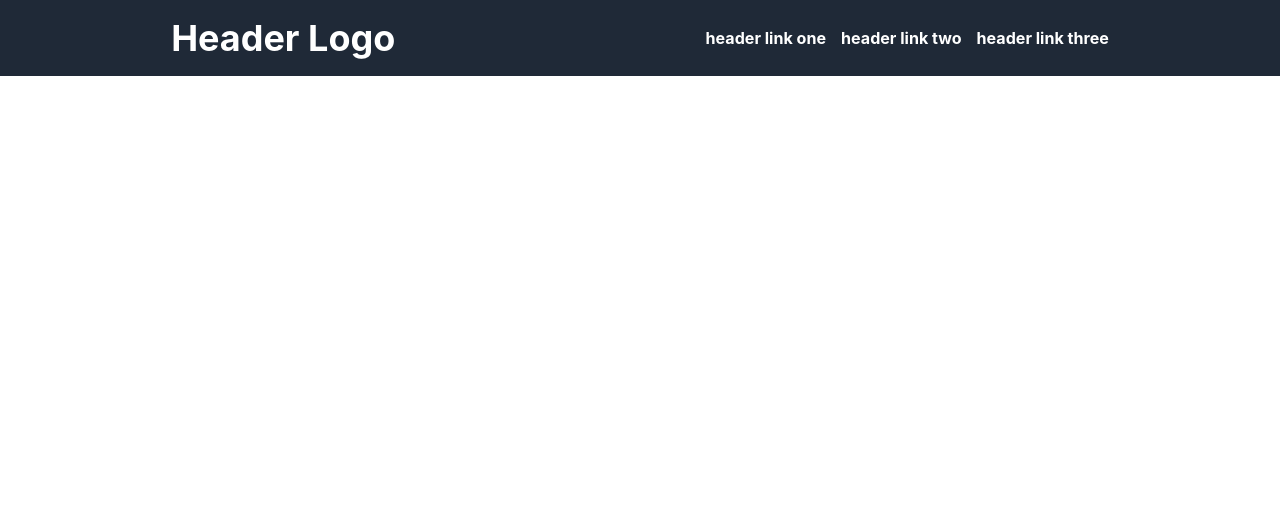
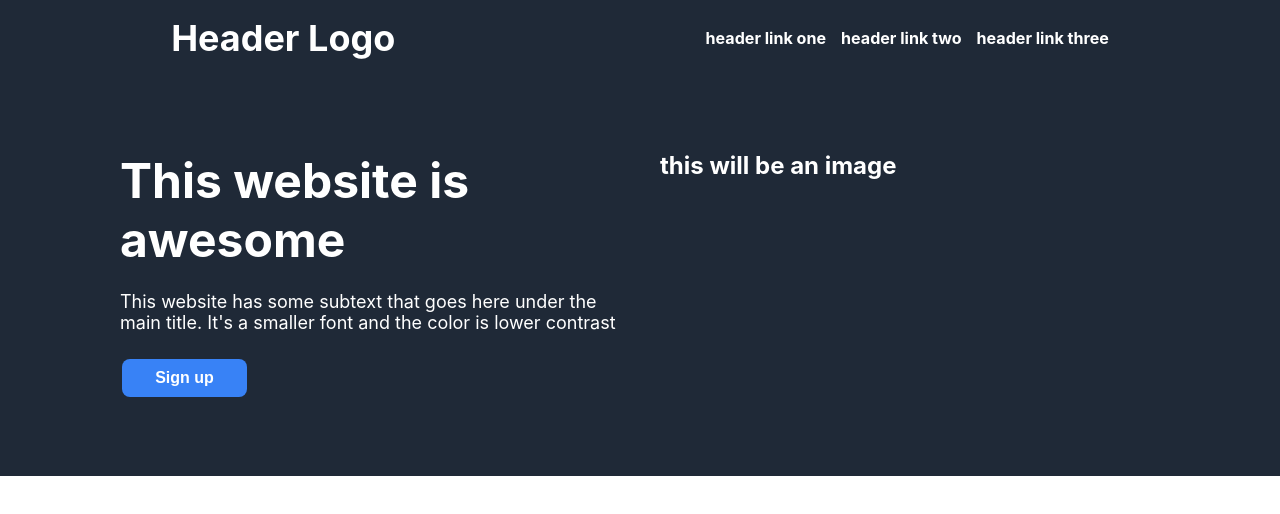
Before and after one commit to zancorin/landing-page, a plain HTML site: page index.html in a window 1280 px wide. Drawn offline with Linux system fonts and the light colour scheme.

Commit message:
Add first section placeholder

```diff
--- a/index.html
+++ b/index.html
@@ -20,6 +20,23 @@
         </div>
     </header>
 
+    <div class="main1">
+        <div class="main1-left">
+            <h1>This website is awesome</h1>
+            <p>This website has some subtext that goes here under the main title.
+                It's a smaller font and the color is lower contrast
+            </p>
+
+            <button class="button">
+                <strong>Sign up</strong>
+            </button>
+        </div>
+        <div class="main1-right">
+            <h2>this will be an image</h2>
+        </div>
+
+    </div>
+
 
 </body>
 </html>
--- a/style.css
+++ b/style.css
@@ -1,9 +1,9 @@
 * {
     margin:0;
     padding:0;
-    /*
-    border: 2px solid red;
-    */
+
+   /* border: 1px solid red;*/
+
 }
 
 body {
@@ -35,3 +35,52 @@ header {
     gap:15px;
 
   }
+
+.main1 {
+    display:flex;
+    background: #1F2937;
+    color: white;
+    justify-content: center;
+    align-items: center;
+    height:400px;
+    gap:40px;
+}
+
+.main1-left,
+.main1-right {
+
+    height:250px;
+    width:500px;
+
+}
+
+.main1-left {
+    display:flex;
+    flex-direction: column;
+    justify-content: space-between;
+
+}
+
+.main1-left > h1 {
+    font-size: 48px;
+}
+
+.main1-left > p {
+    font-size: 18px;
+}
+
+
+.button {
+        width:125px;
+        background-color: #3882F6;
+        border: none;
+        color: white;
+        padding: 10px 30px;
+        text-align: center;
+        text-decoration: none;
+        font-size: 16px;
+        margin: 4px 2px;
+        border-radius:8px;
+        flex: 0 0 10;
+
+}
```
